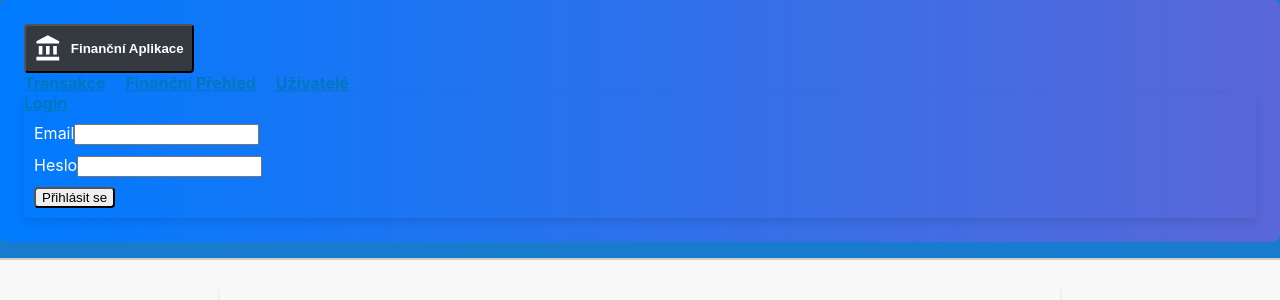
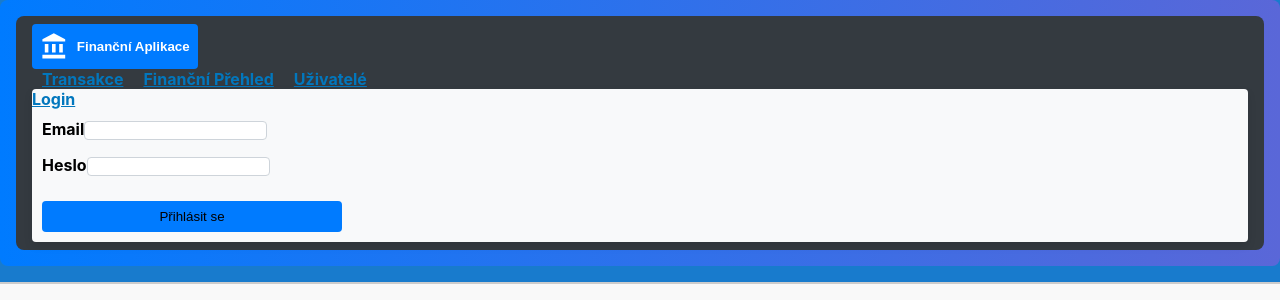
Before and after one commit to pykias/backendFinancialManager, a React (Create React App) app in the folder client/: page / in a window 1280 px wide. Both pictures are taken after a click on the button "Login". Shown: the top 300 px of the page. Built offline with nearby package versions, Linux system fonts and the light colour scheme; no server answers.

Commit message:
funkcni verze

```diff
--- a/client/src/Navbar.js
+++ b/client/src/Navbar.js
@@ -30,40 +30,40 @@ function NavBar() {
                         Finanční Aplikace
                     </Button>
                 </Navbar.Brand>
-                <Nav>
-                    <Nav.Link onClick={() => navigate("/")}>Transakce</Nav.Link>
-                    <Nav.Link onClick={() => navigate("/financialOverview")}>Finanční Přehled</Nav.Link>
-                    <Nav.Link onClick={() => navigate("/users")}>Uživatelé</Nav.Link>
+                <Nav className="ml-auto">
+                    <Nav.Link onClick={() => navigate("/")} style={navLinkStyle()}>Transakce</Nav.Link>
+                    <Nav.Link onClick={() => navigate("/financialOverview")} style={navLinkStyle()}>Finanční Přehled</Nav.Link>
+                    <Nav.Link onClick={() => navigate("/users")} style={navLinkStyle()}>Uživatelé</Nav.Link>
                     <NavDropdown
                         title={loggedInUser ? loggedInUser.name : "Login"}
                         drop={"start"}
                         style={dropdownStyle()}
                     >
                         {loggedInUser ? (
-                            <>
-                                <NavDropdown.Item onClick={() => handlerMap.handleLogout()}>
-                                    <Icon path={mdiLogout} size={0.8} color={"red"} /> Odhlásit se
-                                </NavDropdown.Item>
-                            </>
+                            <NavDropdown.Item onClick={() => handlerMap.handleLogout()} style={dropdownItemStyle()}>
+                                <Icon path={mdiLogout} size={0.8} color={"red"} /> Odhlásit se
+                            </NavDropdown.Item>
                         ) : (
-                            <Form onSubmit={handleLoginSubmit} style={{ padding: '10px' }}>
-                                <Form.Group controlId="formEmail">
-                                    <Form.Label>Email</Form.Label>
+                            <Form onSubmit={handleLoginSubmit} style={loginFormStyle()}>
+                                <Form.Group controlId="formEmail" style={formGroupStyle()}>
+                                    <Form.Label style={formLabelStyle()}>Email</Form.Label>
                                     <Form.Control
                                         type="email"
                                         value={loginFormData.email}
                                         onChange={(e) => setLoginFormData({ ...loginFormData, email: e.target.value })}
+                                        style={formControlStyle()}
                                     />
                                 </Form.Group>
-                                <Form.Group controlId="formPassword" style={{ marginTop: '10px' }}>
-                                    <Form.Label>Heslo</Form.Label>
+                                <Form.Group controlId="formPassword" style={formGroupStyle()}>
+                                    <Form.Label style={formLabelStyle()}>Heslo</Form.Label>
                                     <Form.Control
                                         type="password"
                                         value={loginFormData.password}
                                         onChange={(e) => setLoginFormData({ ...loginFormData, password: e.target.value })}
+                                        style={formControlStyle()}
                                     />
                                 </Form.Group>
-                                <Button variant="primary" type="submit" style={{ marginTop: '10px' }}>
+                                <Button variant="primary" type="submit" style={loginButtonStyle()}>
                                     Přihlásit se
                                 </Button>
                             </Form>
@@ -77,8 +77,8 @@ function NavBar() {
 
 function componentStyle() {
     return {
-        backgroundColor: "linear-gradient(90deg, #007bff, #5a67d8)",
-        padding: "8px",
+        backgroundColor: "#343a40",
+        padding: "8px 16px",
         borderRadius: "8px",
     };
 }
@@ -92,7 +92,16 @@ function brandStyle() {
         fontWeight: "bold",
         padding: "8px",
         borderRadius: "4px",
-        backgroundColor: "#343a40",
+        backgroundColor: "#007bff",
+        border: "none",
+    };
+}
+
+function navLinkStyle() {
+    return {
+        color: "white",
+        fontWeight: "bold",
+        margin: "0 10px",
     };
 }
 
@@ -100,6 +109,51 @@ function dropdownStyle() {
     return {
         borderRadius: "4px",
         boxShadow: "0 4px 8px rgba(0,0,0,0.1)",
+        backgroundColor: "#f8f9fa",
+    };
+}
+
+function dropdownItemStyle() {
+    return {
+        color: "#000",
+        padding: "10px 20px",
+    };
+}
+
+function formLabelStyle() {
+    return {
+        color: "#000",
+        fontWeight: "bold",
+    };
+}
+
+function formControlStyle() {
+    return {
+        borderRadius: "4px",
+        border: "1px solid #ced4da",
+    };
+}
+
+function loginButtonStyle() {
+    return {
+        marginTop: '10px',
+        width: '100%',
+        backgroundColor: "#007bff",
+        border: "none",
+        padding: "8px 12px",
+    };
+}
+
+function loginFormStyle() {
+    return {
+        padding: '10px',
+        width: '300px',
+    };
+}
+
+function formGroupStyle() {
+    return {
+        marginBottom: '15px',
     };
 }
 
```
